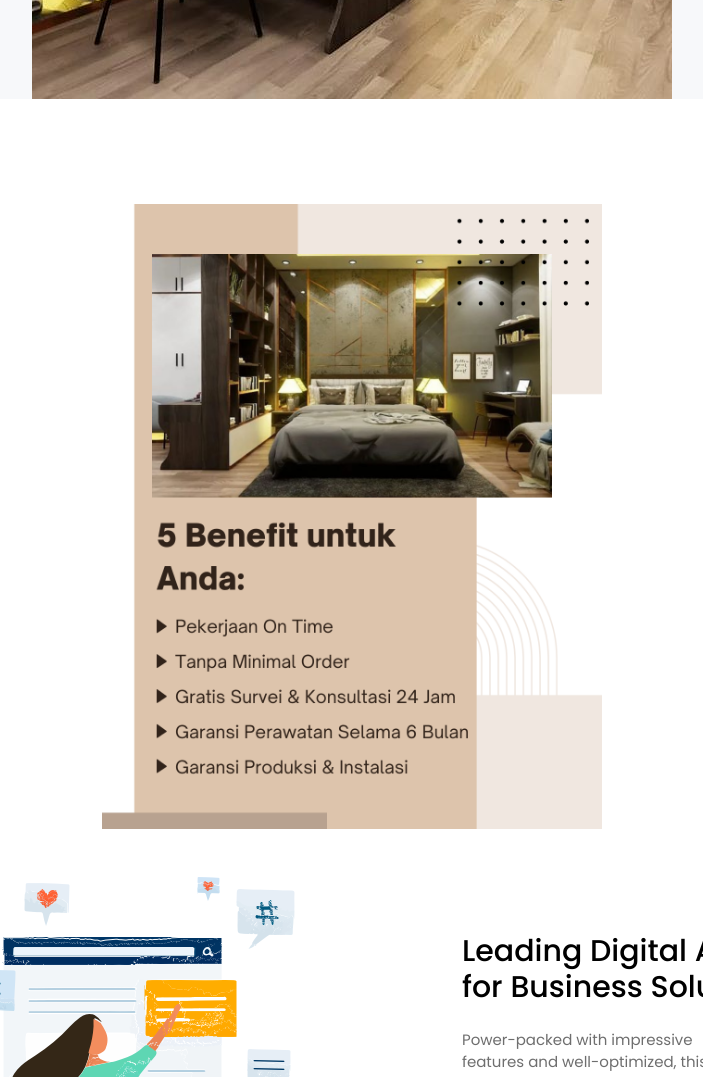
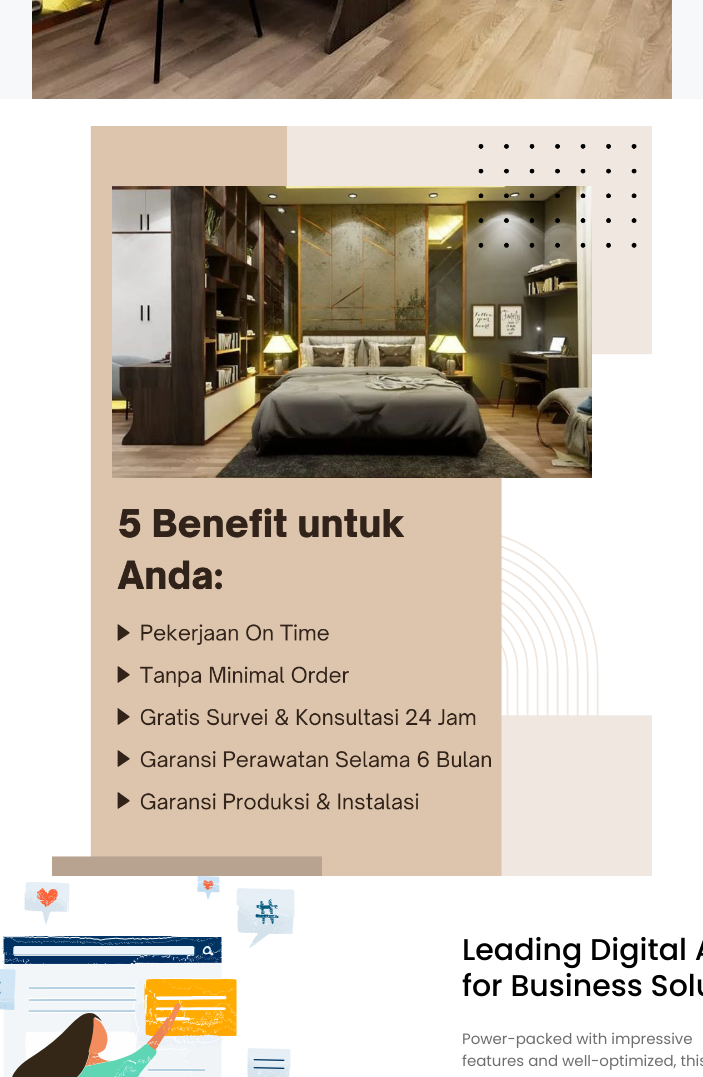
Before and after one commit to haloorderio/properti, a website: page index.html in a window 1280 px wide. Shown: the part 780-1857 px from the top of the page, without its empty margins (288-991 px from the left). Drawn offline with Linux system fonts and the light colour scheme.

Commit message:
Update index.html

```diff
--- a/index.html
+++ b/index.html
@@ -66,8 +66,8 @@
   <div class="content-wrapper">
     <div class="container">
       <section class="features-overview" id="features-section" >
-        <div class="content-header card-desc-box d-flex align-items-center justify-content-around">
-          <img src="images/Choose%20the%20Right%20Realtor.png" alt="5 Benefit Menggunakan RenovApik" class="img-fluid" width="500" height="100%">
+        <div class="d-flex align-items-center justify-content-around">
+          <img src="images/Choose%20the%20Right%20Realtor.png" alt="5 Benefit Menggunakan RenovApik" class="img-fluid" width="600" height="100%">
           <!-- <h2>How does it works</h2>
           <h6 class="section-subtitle text-muted">One theme that serves as an easy-to-use operational toolkit<br>that meets customer's needs.</h6> -->
         </div>
```
